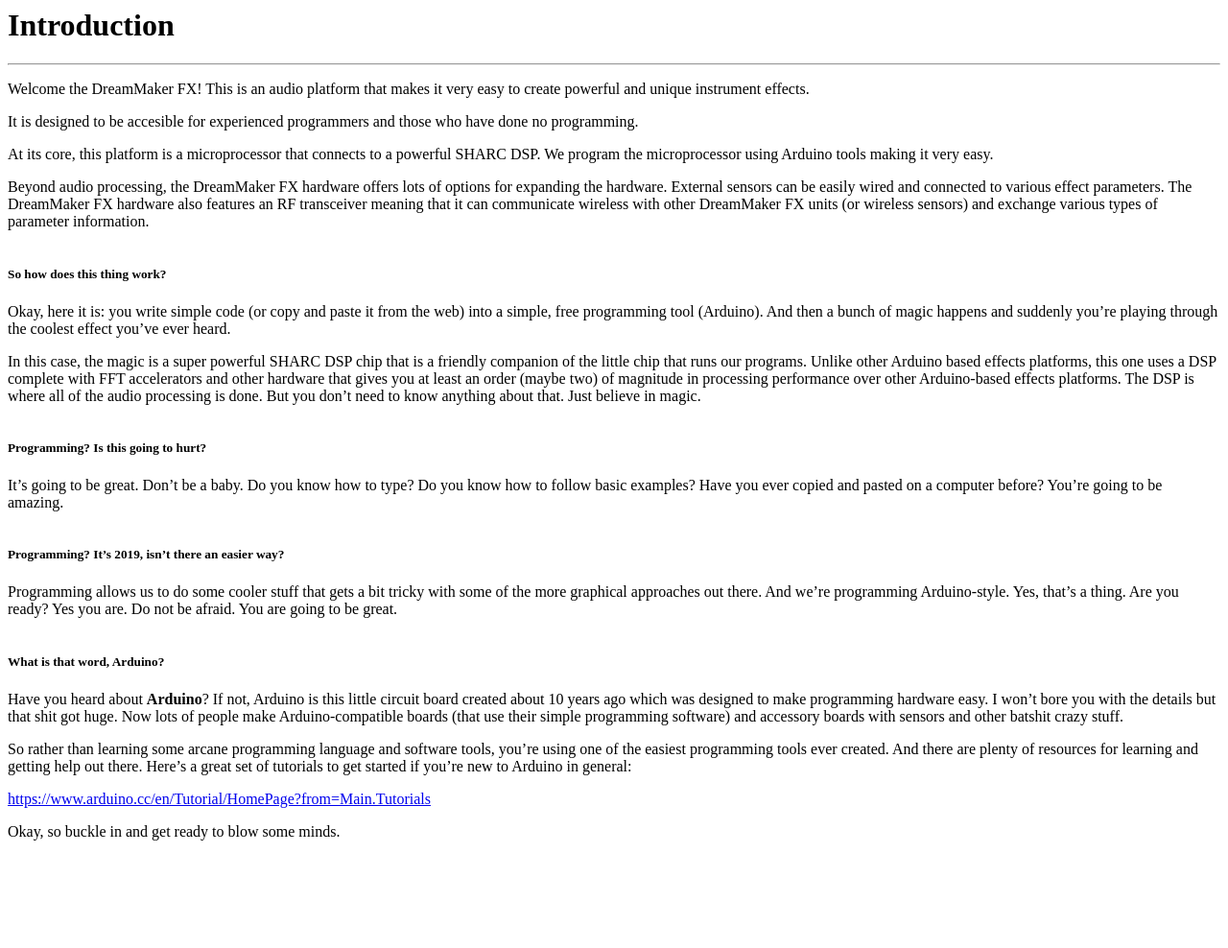
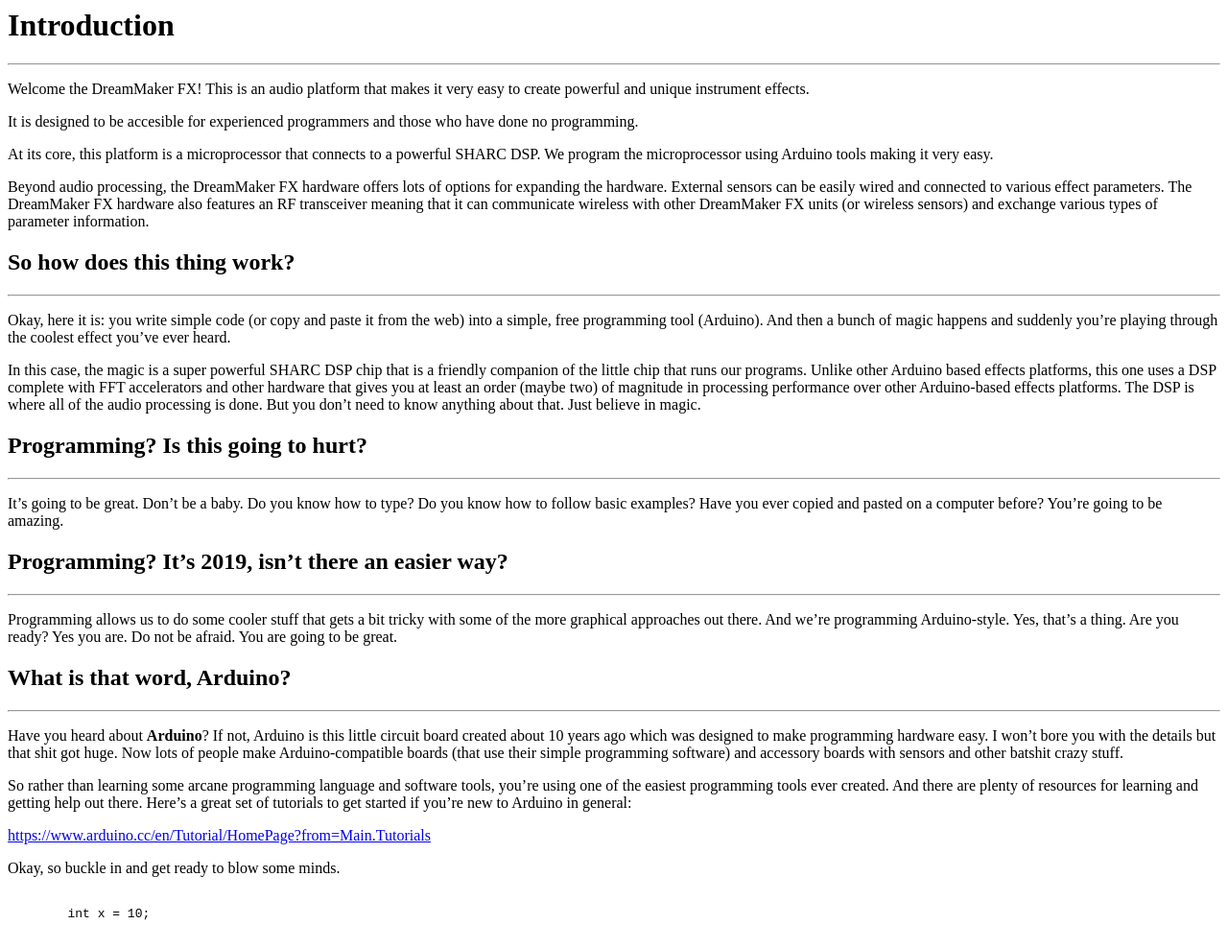
Before and after one commit to runjumplabs/dreammaker_fx, a Jekyll site: the page built from tutorial/intro.md, in a window 1280 px wide. Shown: the whole page at 96% size. Built offline with Jekyll 4.4.1, drawn with Linux system fonts in a browser that asks for light colours; before the commit the page ends 900 px from its top, so only the background shows below that.

Commit message:
Update intro.md

````diff
--- a/tutorial/intro.md
+++ b/tutorial/intro.md
@@ -14,18 +14,26 @@
 
 Beyond audio processing, the DreamMaker FX hardware offers lots of options for expanding the hardware.  External sensors can be easily wired and connected to various effect parameters.  The DreamMaker FX hardware also features an RF transceiver meaning that it can communicate wireless with other DreamMaker FX units (or wireless sensors) and exchange various types of parameter information.
 
-##### So how does this thing work?
+## So how does this thing work?
+------
+
 Okay, here it is: you write simple code (or copy and paste it from the web) into a simple, free programming tool (Arduino).  And then a bunch of magic happens and suddenly you're playing through the coolest effect you've ever heard.
 
 In this case, the magic is a super powerful SHARC DSP chip that is a friendly companion of the little chip that runs our programs.  Unlike other Arduino based effects platforms, this one uses a DSP complete with FFT accelerators and other hardware that gives you at least an order (maybe two) of magnitude in processing performance over other Arduino-based effects platforms.  The DSP is where all of the audio processing is done.  But you don't need to know anything about that.  Just believe in magic.
 
-##### Programming? Is this going to hurt?
+## Programming? Is this going to hurt?
+------
+
 It's going to be great.  Don't be a baby.  Do you know how to type?  Do you know how to follow basic examples?  Have you ever copied and pasted on a computer before?  You're going to be amazing.
 
-##### Programming? It's 2019, isn't there an easier way?
+## Programming? It's 2019, isn't there an easier way?
+------
+
 Programming allows us to do some cooler stuff that gets a bit tricky with some of the more graphical approaches out there.  And we're programming Arduino-style.  Yes, that's a thing.  Are you ready?  Yes you are.  Do not be afraid.  You are going to be great.
 
-##### What is that word, Arduino?
+## What is that word, Arduino?
+------
+
 Have you heard about **Arduino**?  If not, Arduino is this little circuit board created about 10 years ago which was designed to make programming hardware easy.  I won't bore you with the details but that shit got huge.  Now lots of people make Arduino-compatible boards (that use their simple programming software) and accessory boards with sensors and other batshit crazy stuff.
 
 So rather than learning some arcane programming language and software tools, you're using one of the easiest programming tools ever created.  And there are plenty of resources for learning and getting help out there.  Here's a great set of tutorials to get started if you're new to Arduino in general:
@@ -33,3 +41,8 @@
 [https://www.arduino.cc/en/Tutorial/HomePage?from=Main.Tutorials](https://www.arduino.cc/en/Tutorial/HomePage?from=Main.Tutorials)
 
 Okay, so buckle in and get ready to blow some minds.
+```
+
+	int x = 10;
+
+```
````
